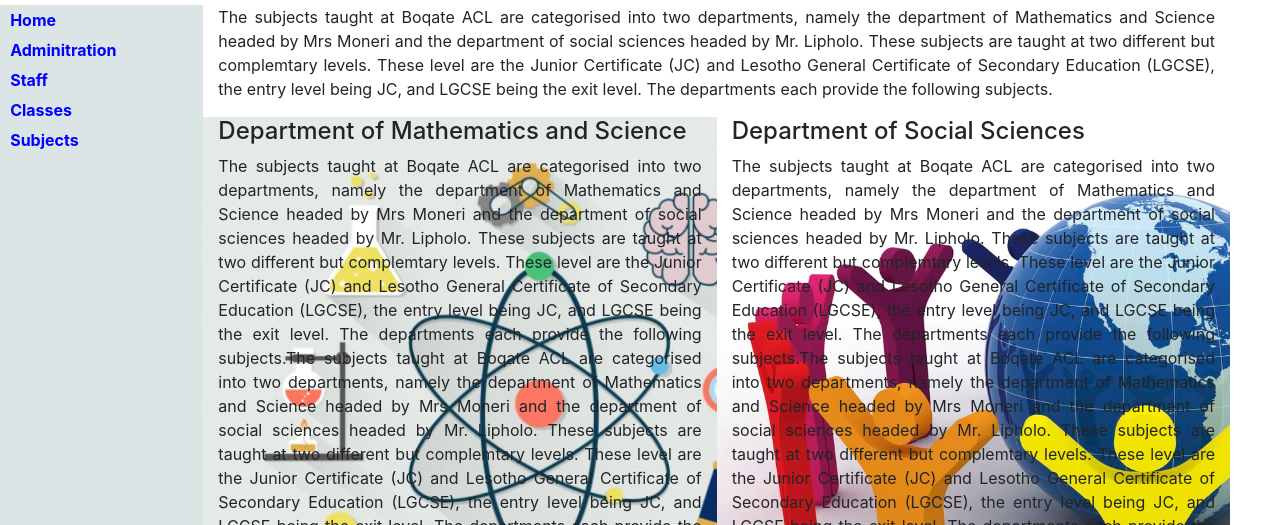
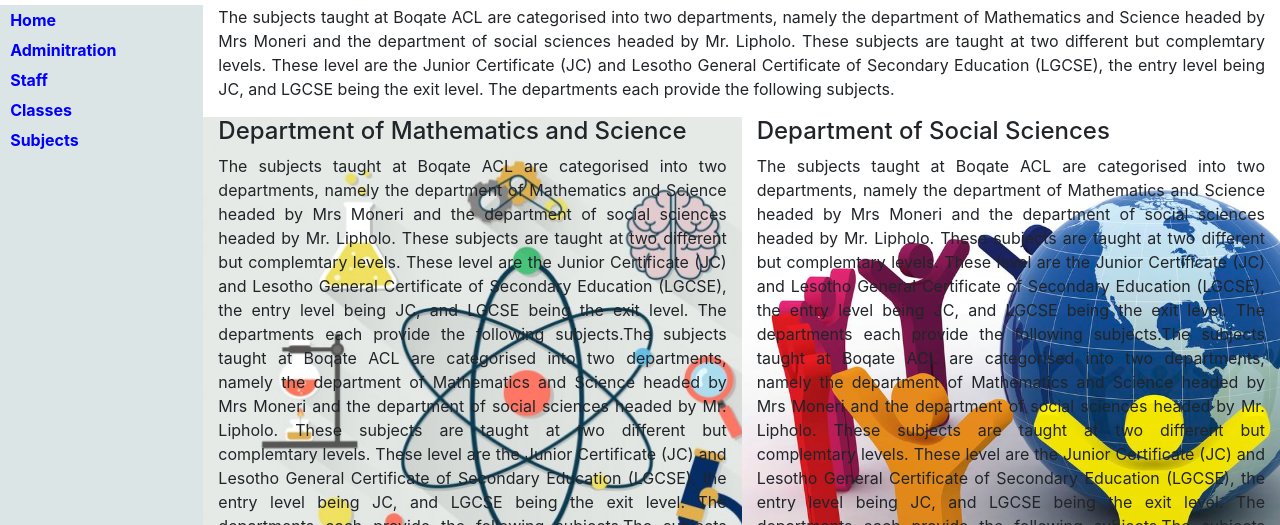
Before and after one commit to mzntlamelle/Project0, a plain HTML site: page subject.html in a window 1280 px wide. Shown: the part 275-800 px from the top of the page. Drawn offline with nearby package versions, Linux system fonts and the light colour scheme.

Commit message:
Update subject.css

```diff
--- a/subject.css
+++ b/subject.css
@@ -32,5 +32,5 @@ background-image: url("images/science.jpg");
   background-color: #aBd5d5;
 }
 #subject_intro{
-  padding-right: 80px;
+  padding-right: 30px;
 }
```
